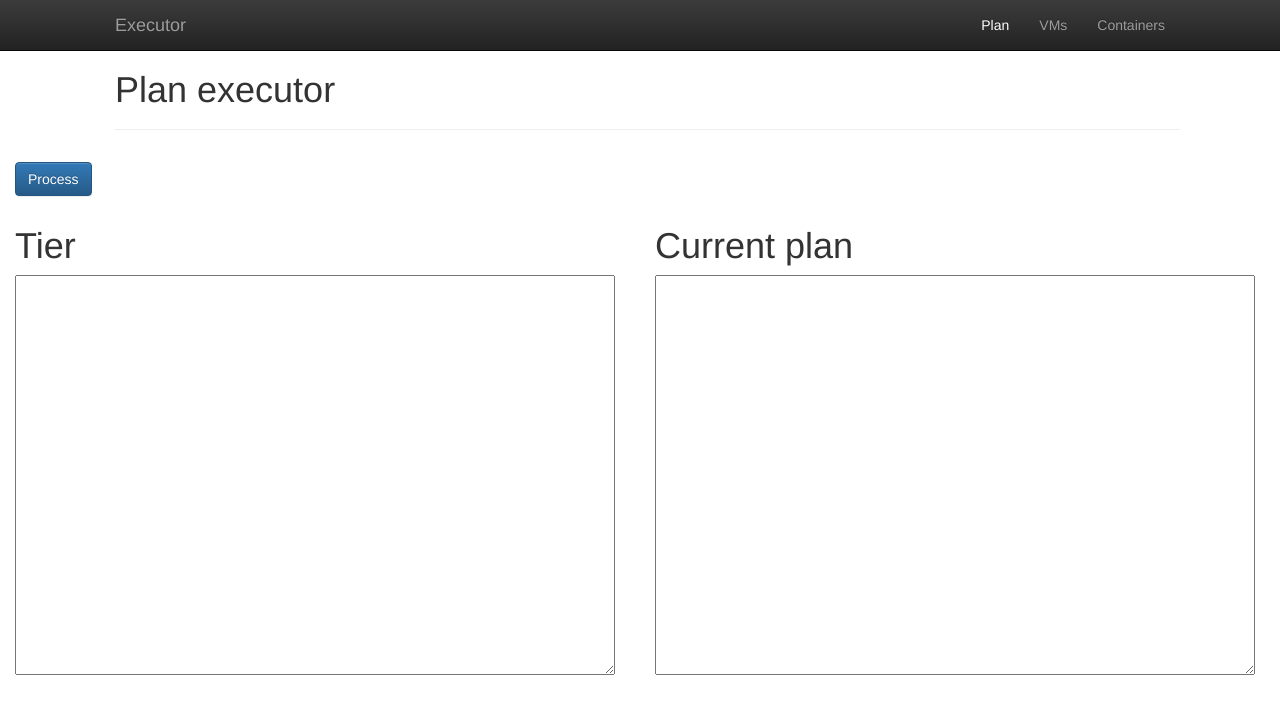
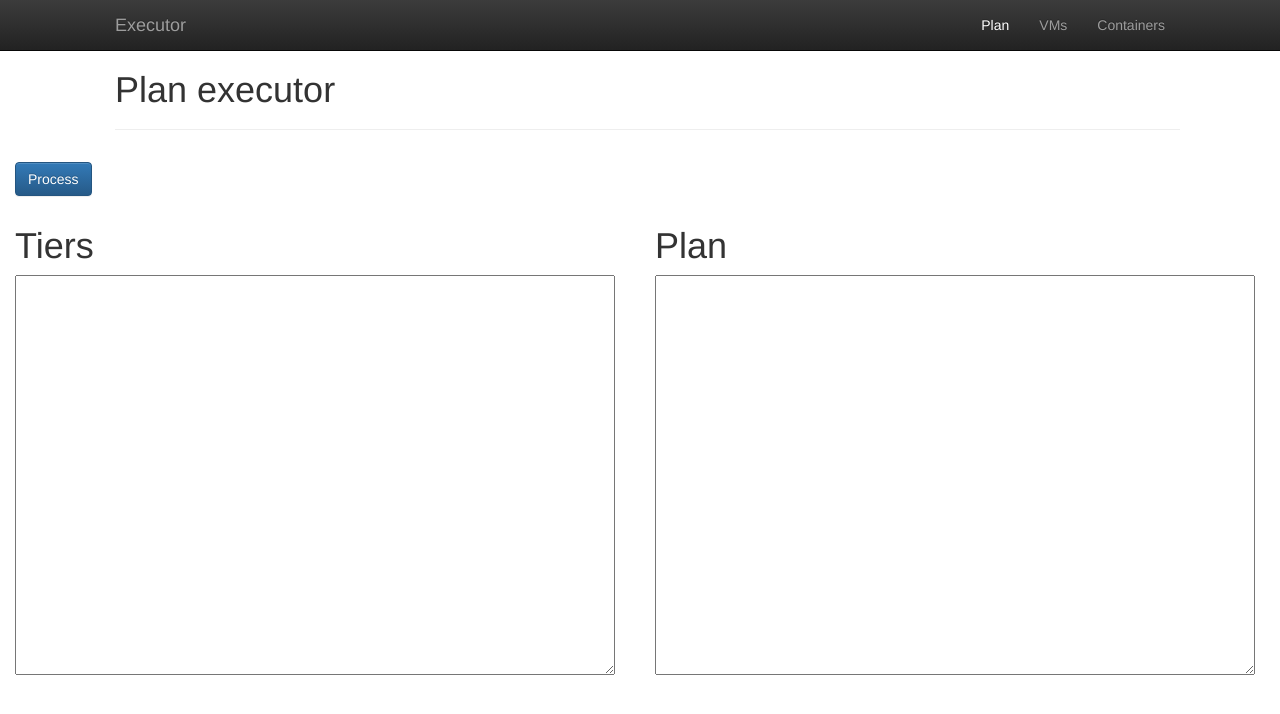
Before and after one commit to deib-polimi/ecoware-executor, a plain HTML site: page www/index.html in a window 1280 px wide. Drawn offline with Linux system fonts and the light colour scheme; no server answers.

Commit message:
Change titles for text areas

```diff
--- a/www/index.html
+++ b/www/index.html
@@ -35,11 +35,11 @@
       </div>
       <div class="row">
         <div class="col-md-6">
-          <h1>Tier</h1>
+          <h1>Tiers</h1>
           <textarea id="tier-area" class="textarea"></textarea>
         </div>
         <div class="col-md-6">
-          <h1>Current plan</h1>
+          <h1>Plan</h1>
           <textarea id="plan-area" class="textarea"></textarea>
         </div>
       </div>
```
